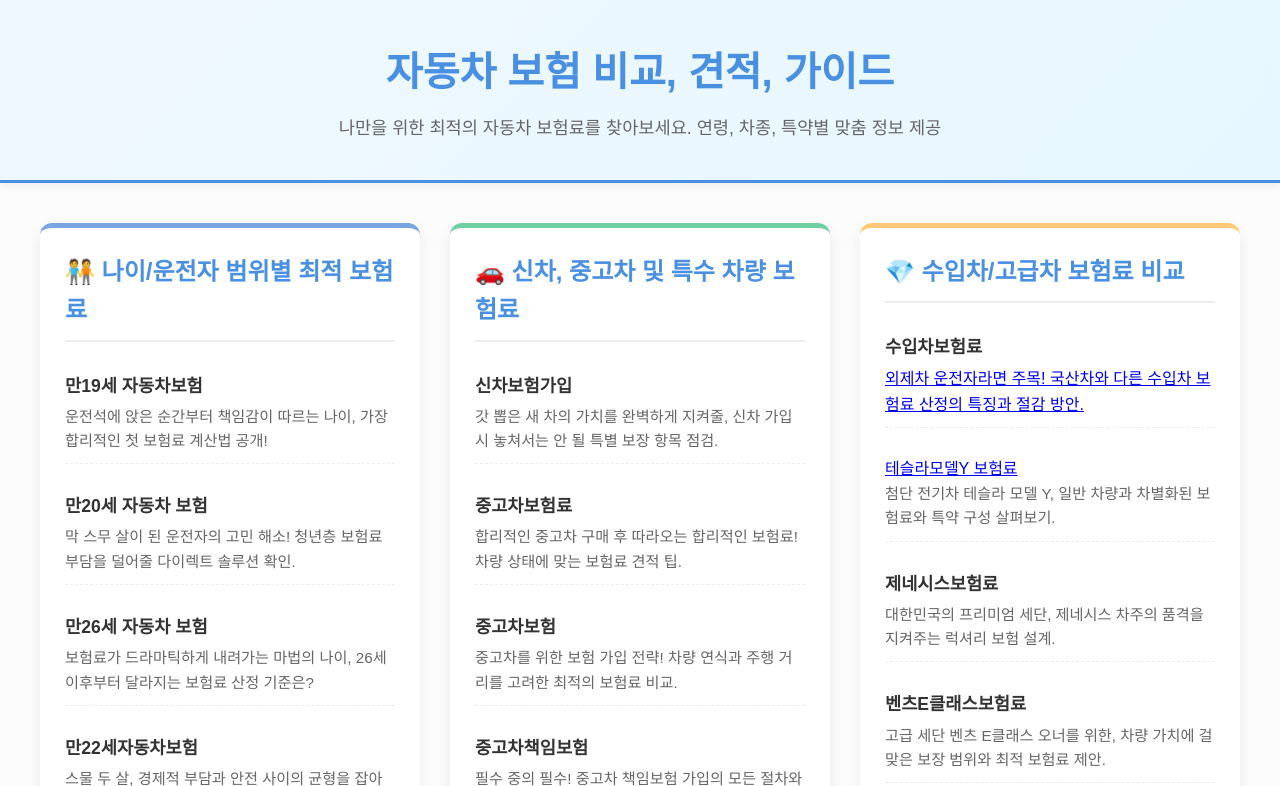
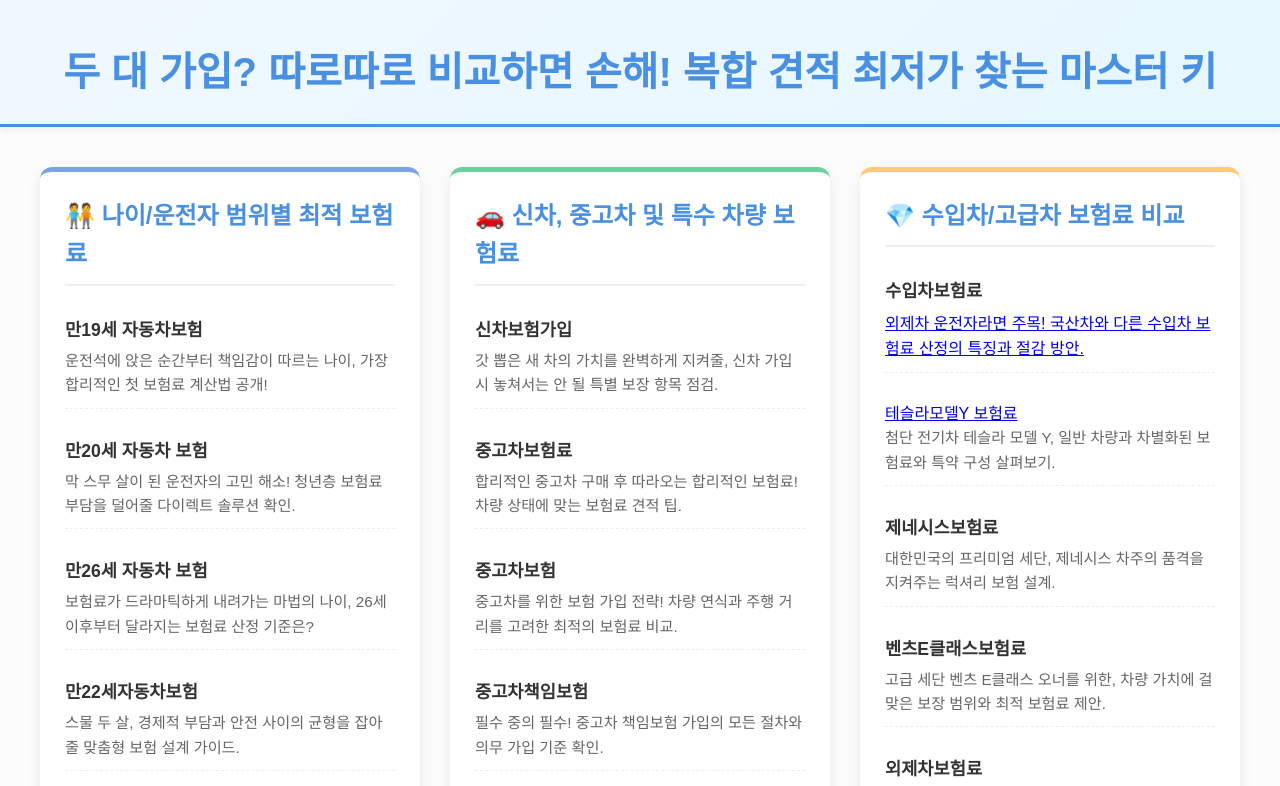
Before and after one commit to firemoney81-naldon/backktopj, a website: page index.html in a window 1280 px wide. Shown: the top 786 px of the page. Drawn offline with Linux system fonts and the light colour scheme.

Commit message:
Update index.html

```diff
--- a/index.html
+++ b/index.html
@@ -3,10 +3,10 @@
 <head>
     <meta charset="UTF-8">
     <meta name="viewport" content="width=device-width, initial-scale=1.0">
+<meta name="google-site-verification" content="bPeyJ_S-8nWUQOJ-jHeV7UVtUrtM_aln4fud6O-cZHc" />
+<meta name="naver-site-verification" content="ea559c5e33cbdbb0743930cf5125b01cefcc728c" />
 
-
-
-    <title>✨ 다이렉트 자동차 보험료 비교 및 맞춤 견적 가이드</title>
+    <title>두 대 가입? 따로따로 비교하면 손해! 복합 견적 최저가 찾는 마스터 키</title>
 
 
 
@@ -174,8 +174,7 @@
 <body>
 
     <header>
-        <h1>자동차 보험 비교, 견적, 가이드</h1>
-        <p>나만을 위한 최적의 자동차 보험료를 찾아보세요. 연령, 차종, 특약별 맞춤 정보 제공</p>
+        <h1>두 대 가입? 따로따로 비교하면 손해! 복합 견적 최저가 찾는 마스터 키</h1>
     </header>
 
     <div class="container">
```
